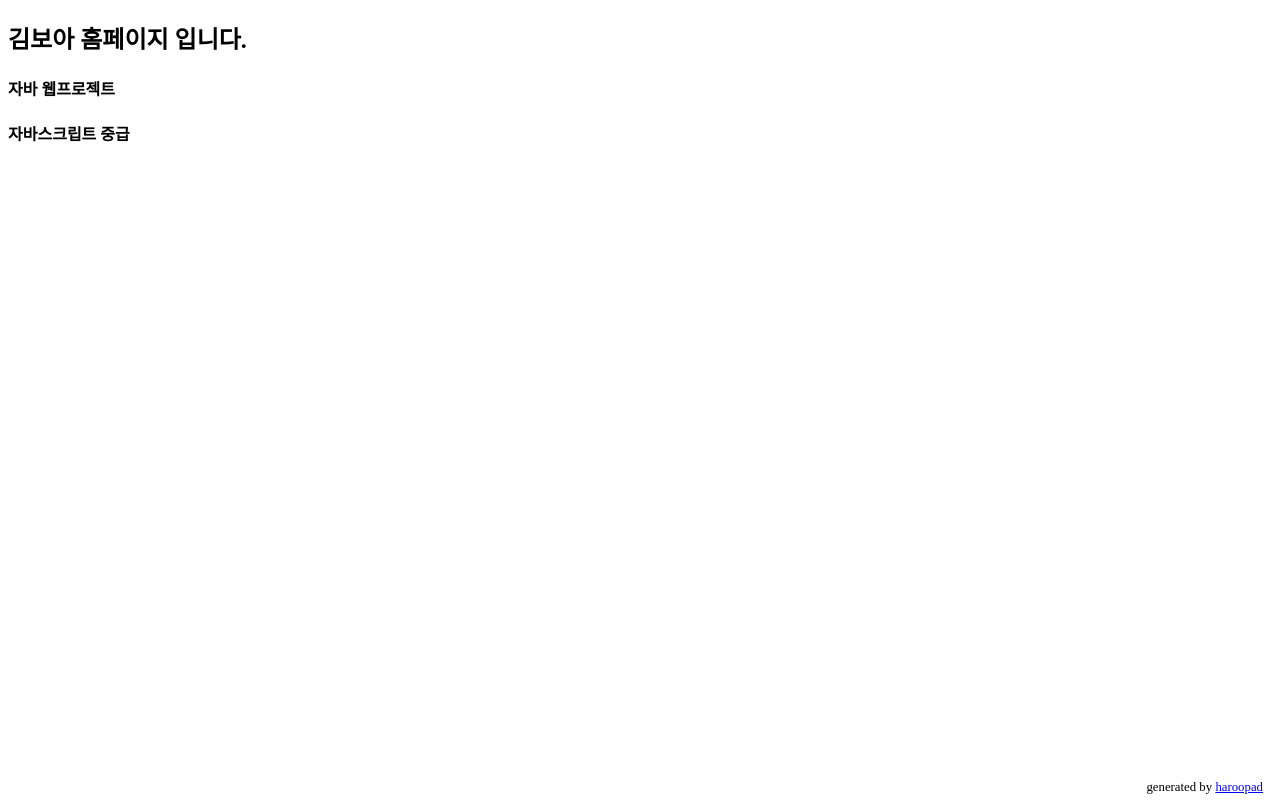
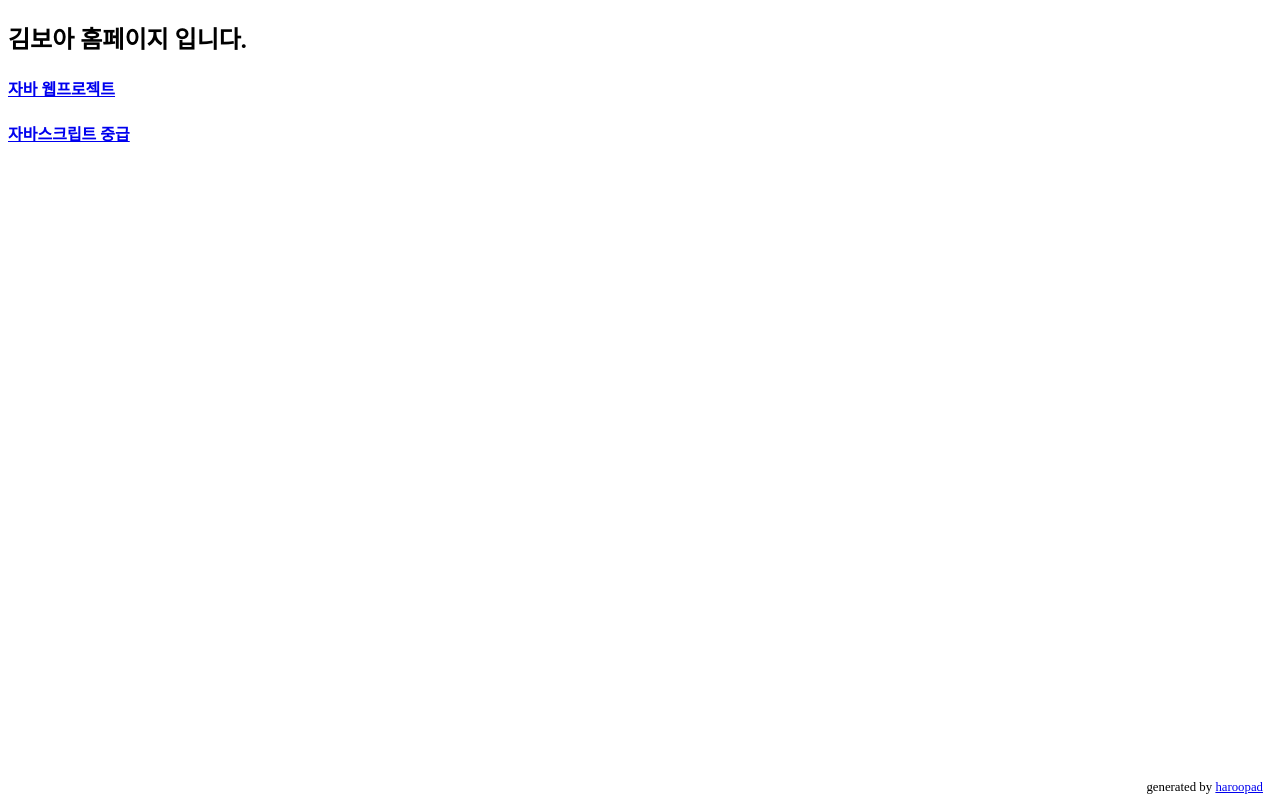
Before and after one commit to BoA517/BoA517.github.io, a plain HTML site: page index.html in a window 1280 px wide. Drawn offline with Linux system fonts and the light colour scheme.

Commit message:
index.html 수정

```diff
--- a/index.html
+++ b/index.html
@@ -9,8 +9,8 @@
   </head>
 <body class="markdown haroopad">
 <h2 id="김보아-홈페이지-입니다."><a href="#김보아-홈페이지-입니다."></a>김보아 홈페이지 입니다.</h1>
-<h4 id="김보아-홈페이지-입니다."><a href="/study/class_1.html"></a>자바 웹프로젝트</h1>
-<h4 id="김보아-홈페이지-입니다."><a href="/study/class_2_script.html"></a>자바스크립트 중급</h1>
+<h4 id="김보아-홈페이지-입니다."><a href="/study/class_1.html">자바 웹프로젝트</a></h1>
+<h4 id="김보아-홈페이지-입니다."><a href="/study/class_2_script.html">자바스크립트 중급</a></h1>
 
 <footer style="position:fixed; font-size:.8em; text-align:right; bottom:0px; margin-left:-25px; height:20px; width:100%;">generated by <a href="http://pad.haroopress.com" target="_blank">haroopad</a></footer>
 </body>
```
